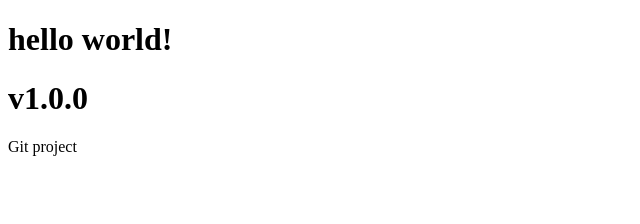
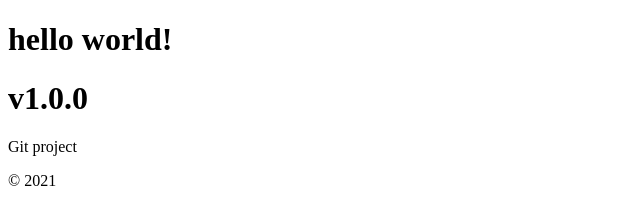
Before and after one commit to nomanoff/11.git-project, a plain HTML site: page index.html in a window 1280 px wide. Shown: the full height of the page, 0-640 px from the left. Drawn offline with Linux system fonts and the light colour scheme.

Commit message:
feat: footer qo'shildi 🙂

```diff
--- a/index.html
+++ b/index.html
@@ -9,5 +9,9 @@
     <h1>v1.0.0</h1>
 
     <p>Git project</p>
+
+    <footer>
+      <p>&copy; 2021</p>
+    </footer>
   </body>
 </html>
```
